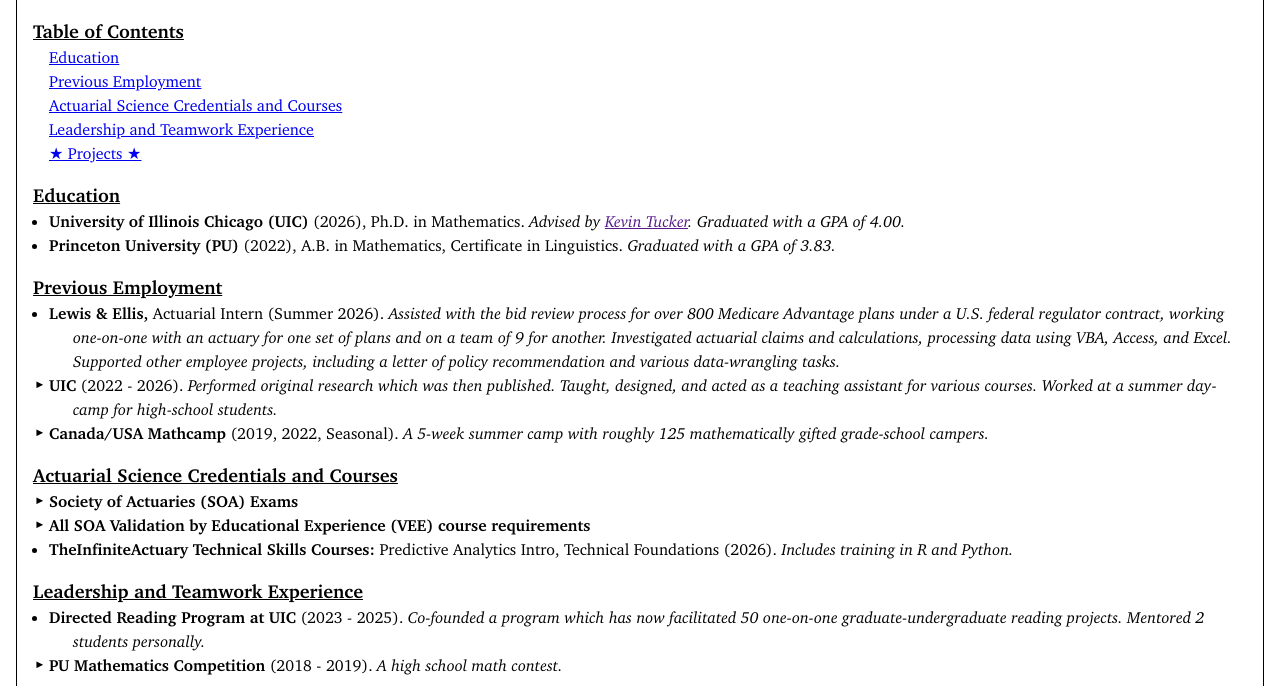
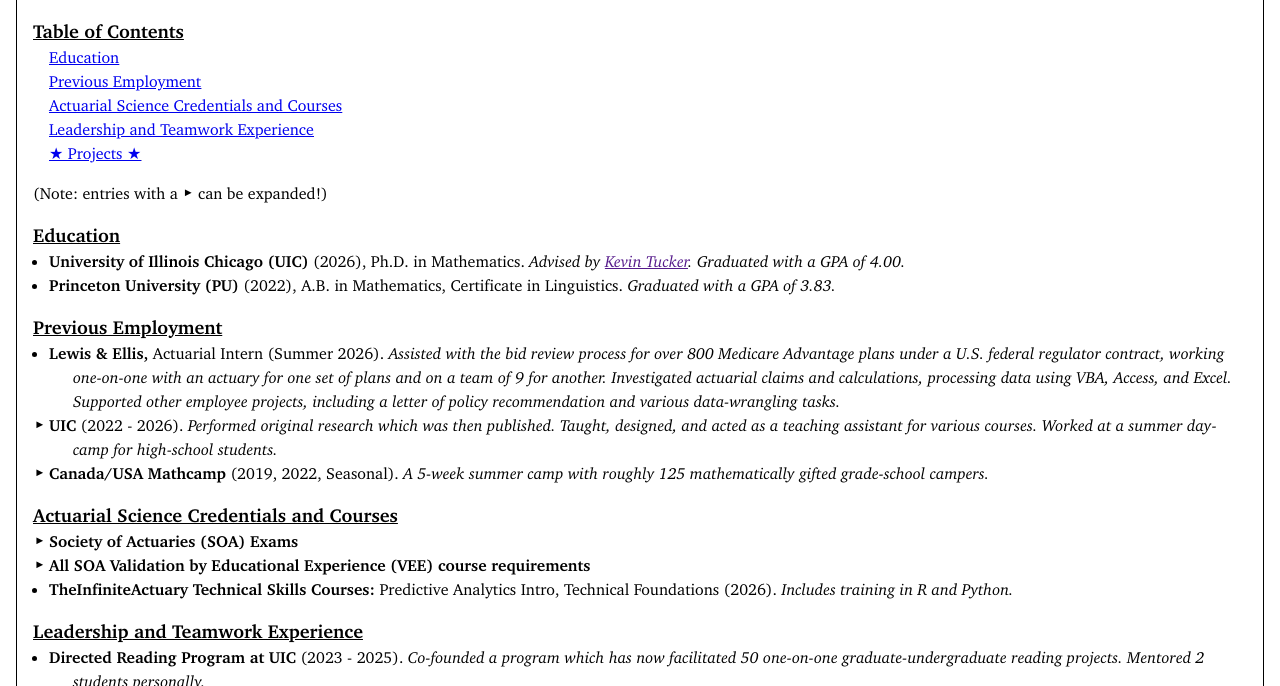
Before and after one commit to mgintz289/personal-website, a plain HTML site: page cv/index.html in a window 1280 px wide. Shown: the part 108-794 px from the top of the page. Drawn offline with Linux system fonts and the light colour scheme.

Commit message:
update cv

```diff
--- a/css/cv-style.css
+++ b/css/cv-style.css
@@ -65,10 +65,16 @@ li.has-details > details > summary::before {
   content: "\25BA";        /* ► */
   position: absolute;
   right: 100%;             /* arrow's right edge sits at the text's left edge */
-  margin-right: 1.4em;     /* gap between arrow and text, like a native bullet */
+  margin-right: 1.4em;     /* arrow's right edge sits at the text's left edge */
+  margin-left: -1em;     /* gap between arrow and text, like a native bullet */
   transform: scale(0.7);
   transform-origin: right center;
   /* color: LinkText; */
+}
+span#arrow {
+  display: inline-block;
+  transform: scale(0.7);
+  transform-origin: right center;
 }
 li.has-details > details[open] > summary::before {
   content: "\25BC";        /* ▼ */
--- a/cv/index.html
+++ b/cv/index.html
@@ -20,6 +20,7 @@
       <p class="cv-toc"><a href="#actuarial-science">Actuarial Science Credentials and Courses</a></p>
       <p class="cv-toc"><a href="#leadership">Leadership and Teamwork Experience</a></p>
       <p class="cv-toc"><a href="#projects">★ Projects ★</a></p>
+      <p>(Note: entries with a<span id="arrow">►</span> can be expanded!)</p>
       <h3 id="education" class="cv-sec-header">Education</h3>
       <ul class="top">
         <li class="entry">
```
